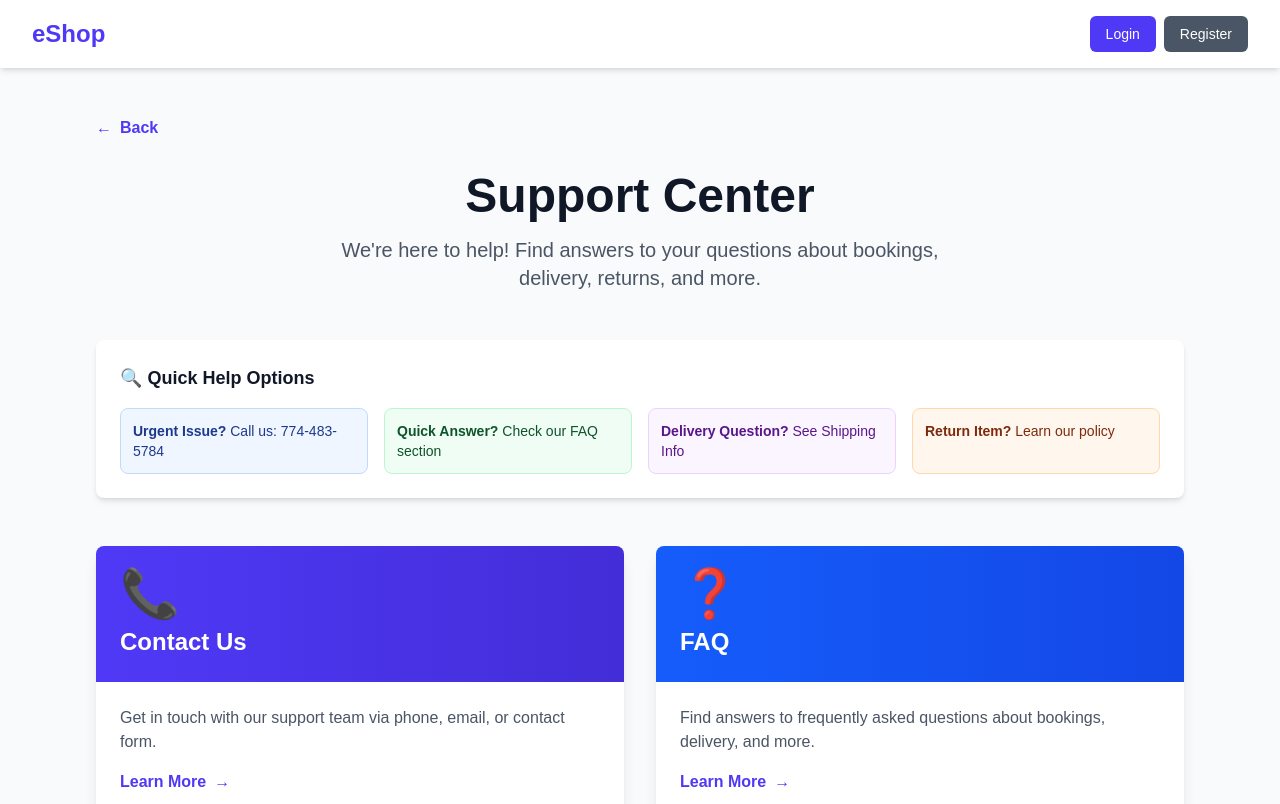
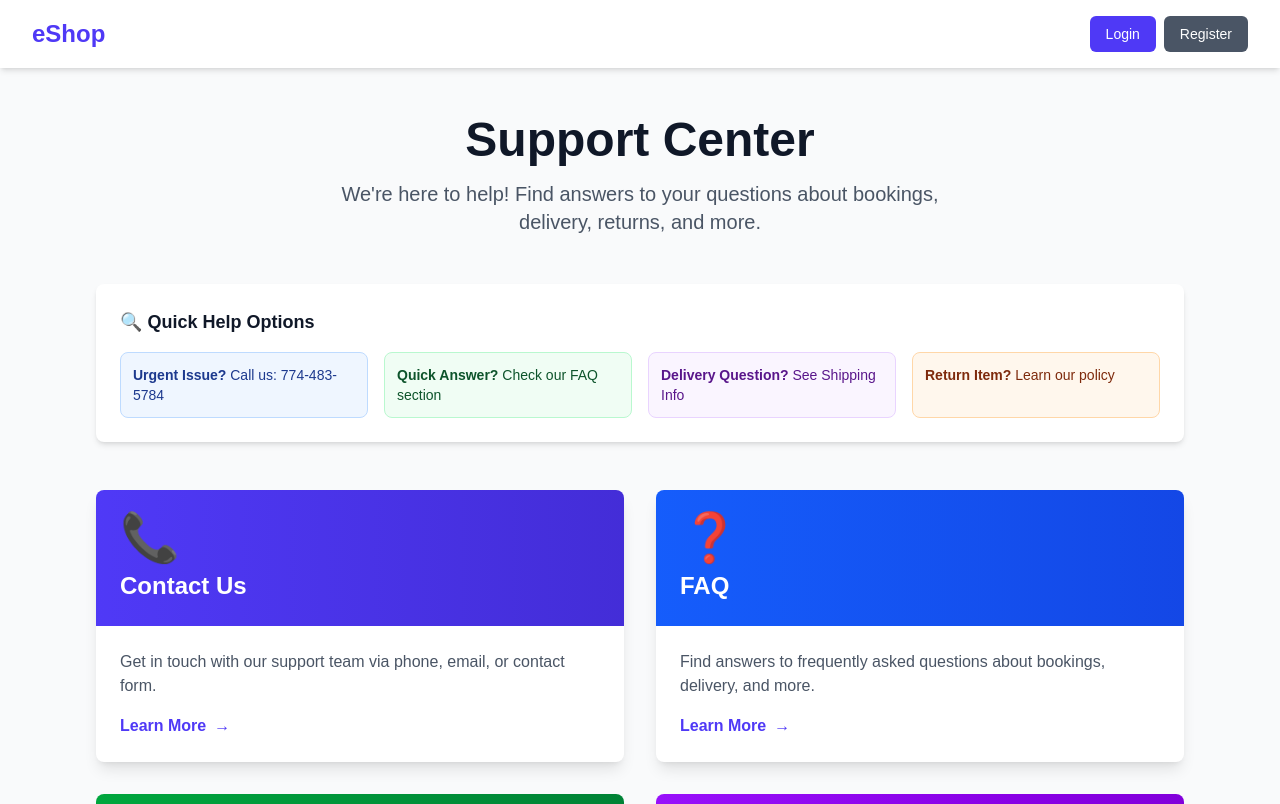
Before and after one commit to DivyanshJain907/eshop, a Next.js app: page /support in a window 1280 px wide. Shown: the top 804 px of the page. Built offline with nearby package versions, Linux system fonts and the light colour scheme; no server answers.

Commit message:
fix: remove back button and unused router to fix build error

```diff
--- a/app/support/page.tsx
+++ b/app/support/page.tsx
@@ -1,13 +1,9 @@
 'use client';
 
-import { useState } from 'react';
-import { useRouter } from 'next/navigation';
 import Link from 'next/link';
 import UserHeader from '@/components/UserHeader';
 
 export default function SupportPage() {
-  const router = useRouter();
-  const [searchTerm, setSearchTerm] = useState(''); // Fixed router initialization
   const supportOptions = [
     {
       icon: '📞',
@@ -44,14 +40,6 @@
       <UserHeader />
 
       <div className="max-w-6xl mx-auto px-4 sm:px-6 lg:px-8 py-12">
-        {/* Back Button */}
-        <button
-          onClick={() => router.back()}
-          className="mb-8 flex items-center gap-2 text-indigo-600 hover:text-indigo-700 font-semibold transition-colors"
-        >
-          <span>←</span> Back
-        </button>
-
         {/* Header */}
         <div className="mb-12 text-center">
           <h1 className="text-4xl md:text-5xl font-bold text-gray-900 mb-4">Support Center</h1>
```
